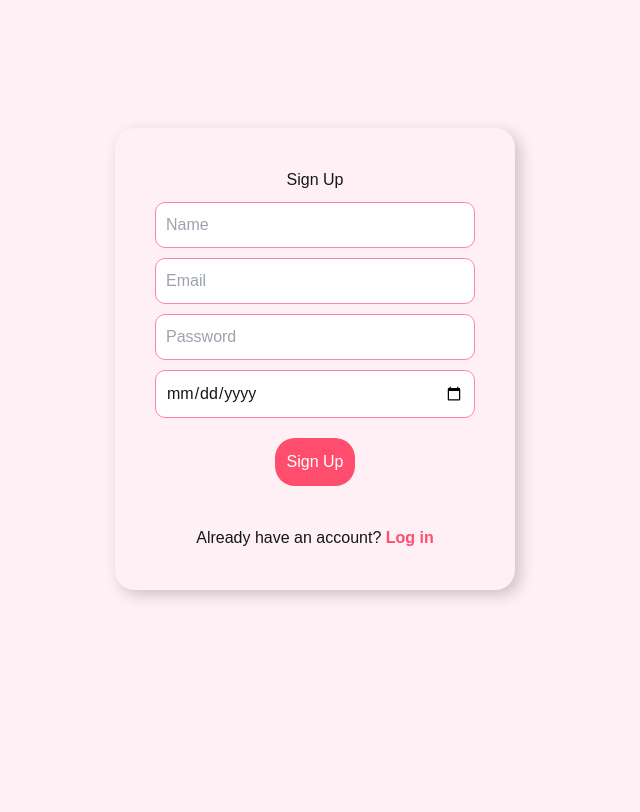
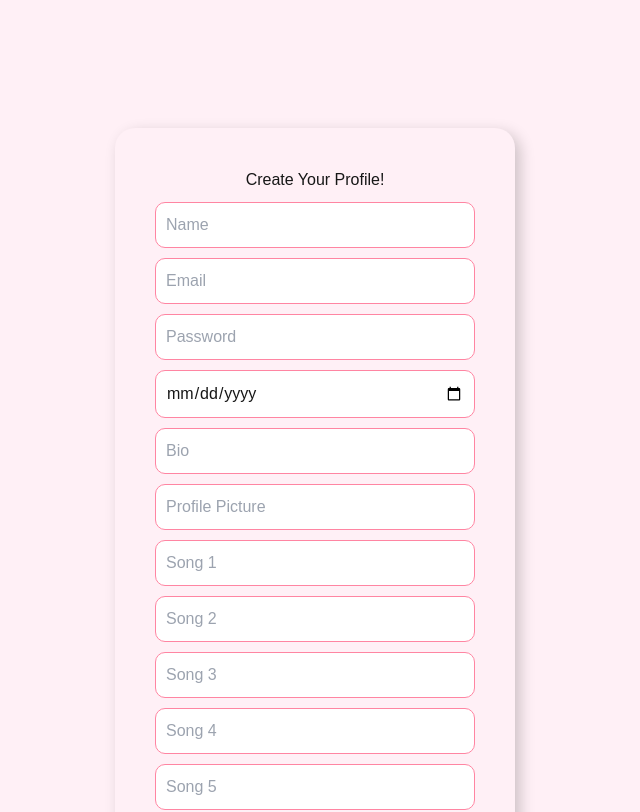
Before and after one commit to alecreates/Hackathon-2025, a Next.js app in the folder hackathon-2025/: page /signup in a window 1280 px wide. Shown: the top 812 px of the page, without its empty margins (325-965 px from the left). Built offline with nearby package versions, Linux system fonts and the light colour scheme.

Commit message:
update and create profile

```diff
--- a/hackathon-2025/src/app/api/register/route.ts
+++ b/hackathon-2025/src/app/api/register/route.ts
@@ -5,7 +5,7 @@ import bcrypt from "bcryptjs";
 
 export async function POST(req: Request) {
   try {
-    const { name, email, password, birthday } = await req.json();
+    const { name, email, password, birthday, bio, image, song1, song2, song3, song4, song5 } = await req.json();
 
     // Hash the password before storing
     const hashedPassword = await bcrypt.hash(password, 10);
@@ -19,6 +19,13 @@ export async function POST(req: Request) {
       email,
       password: hashedPassword,
       birthday,
+      bio,
+      image,
+      song1,
+      song2,
+      song3,
+      song4,
+      song5
     });
 
     return NextResponse.json({ message: "User registered successfully." }, { status: 201 });
--- a/hackathon-2025/src/app/models/User.ts
+++ b/hackathon-2025/src/app/models/User.ts
@@ -23,14 +23,30 @@ const userSchema = new Schema(
       type: String,
       required: true,
     },
-    picture: {
+    image: {
       type: String,
       required: true,
     },
-    songs: {
+    song1: {
       type: String,
       required: true,
-    }
+    },
+    song2: {
+      type: String,
+      required: true,
+    },
+    song3: {
+      type: String,
+      required: true,
+    },
+    song4: {
+      type: String,
+      required: true,
+    },
+    song5: {
+      type: String,
+      required: true,
+    },
   },
   { timestamps: true } // Adds createdAt and updatedAt timestamps
 );
--- a/hackathon-2025/src/app/page.tsx
+++ b/hackathon-2025/src/app/page.tsx
@@ -10,7 +10,7 @@ export default function Home() {
     <div className={styles.container}>
       <h1 className={styles.title}>💘 Music Cupid 💘</h1>
       <button className={styles.signupBtn} onClick={() => router.push("/signup")}>
-        Sign Up
+        Create a Profile!
       </button>
     </div>
   );
--- a/hackathon-2025/src/components/Signup.tsx
+++ b/hackathon-2025/src/components/Signup.tsx
@@ -11,6 +11,13 @@ const SignUp = () => {
     email: "",
     password: "",
     birthday: "",
+    bio:"",
+    image:"",
+    song1: "",
+    song2: "",
+    song3: "",
+    song4: "",
+    song5: ""
   });
   const [error, setError] = useState<string | null>(null);
 
@@ -18,7 +25,7 @@ const SignUp = () => {
     e.preventDefault();
 
     // make sure all fields filled
-    if (!formData.name || !formData.email || !formData.password || !formData.birthday) {
+    if (!formData.name || !formData.email || !formData.password || !formData.birthday || !formData.bio || !formData.image) {
       setError("All fields are required.");
       return;
     }
@@ -34,7 +41,7 @@ const SignUp = () => {
 
       if (res.ok) {
         // clear form and move to next page
-        setFormData({ name: "", email: "", password: "", birthday: "" });
+        setFormData({ name: "", email: "", password: "", birthday: "", bio:"", image: "", song1: "", song2: "", song3: "", song4: "", song5: ""});
         router.push("/browsing");
       } else {
         setError("Failed to register. Please try again.");
@@ -46,7 +53,7 @@ const SignUp = () => {
 
   return (
     <div className={styles.signupContainer}>
-      <h2>Sign Up</h2>
+      <h2>Create Your Profile!</h2>
       <form onSubmit={handleSubmit} className={styles.signupForm}>
         <input
           type="text"
@@ -75,8 +82,67 @@ const SignUp = () => {
         <input
           type="date"
           name="birthday"
+          placeholder="MM/DD/YYYY"
           value={formData.birthday}
           onChange={(e) => setFormData({ ...formData, birthday: e.target.value })}
+          required
+        />
+        <input
+          type="text"
+          name="bio"
+          placeholder="Bio"
+          value={formData.bio}
+          onChange={(e) => setFormData({ ...formData, bio: e.target.value })}
+          required
+        />
+        <input
+          type="url"
+          name="image"
+          placeholder="Profile Picture"
+          value={formData.image}
+          onChange={(e) => setFormData({ ...formData, image: e.target.value })}
+          required
+        />
+
+        <input
+          type="text"
+          name="song1"
+          placeholder="Song 1"
+          value={formData.song1}
+          onChange={(e) => setFormData({ ...formData, song1: e.target.value })}
+          required
+        />
+
+           <input
+          type="text"
+          name="song2"
+          placeholder="Song 2"
+          value={formData.song2}
+          onChange={(e) => setFormData({ ...formData, song2: e.target.value })}
+          required
+        />
+           <input
+          type="text"
+          name="song3"
+          placeholder="Song 3"
+          value={formData.song3}
+          onChange={(e) => setFormData({ ...formData, song3: e.target.value })}
+          required
+        />
+           <input
+          type="text"
+          name="song4"
+          placeholder="Song 4"
+          value={formData.song4}
+          onChange={(e) => setFormData({ ...formData, song4: e.target.value })}
+          required
+        />
+           <input
+          type="text"
+          name="song5"
+          placeholder="Song 5"
+          value={formData.song5}
+          onChange={(e) => setFormData({ ...formData, song5: e.target.value })}
           required
         />
         <button type="submit" className={styles.signupButton}>Sign Up</button>
@@ -84,7 +150,7 @@ const SignUp = () => {
       </form>
       <div>
         <span>
-          Already have an account?{" "}
+          Already have a profile?{" "}
           <span
             className={styles.loginLink}
             onClick={() => router.push("/login")}
```
